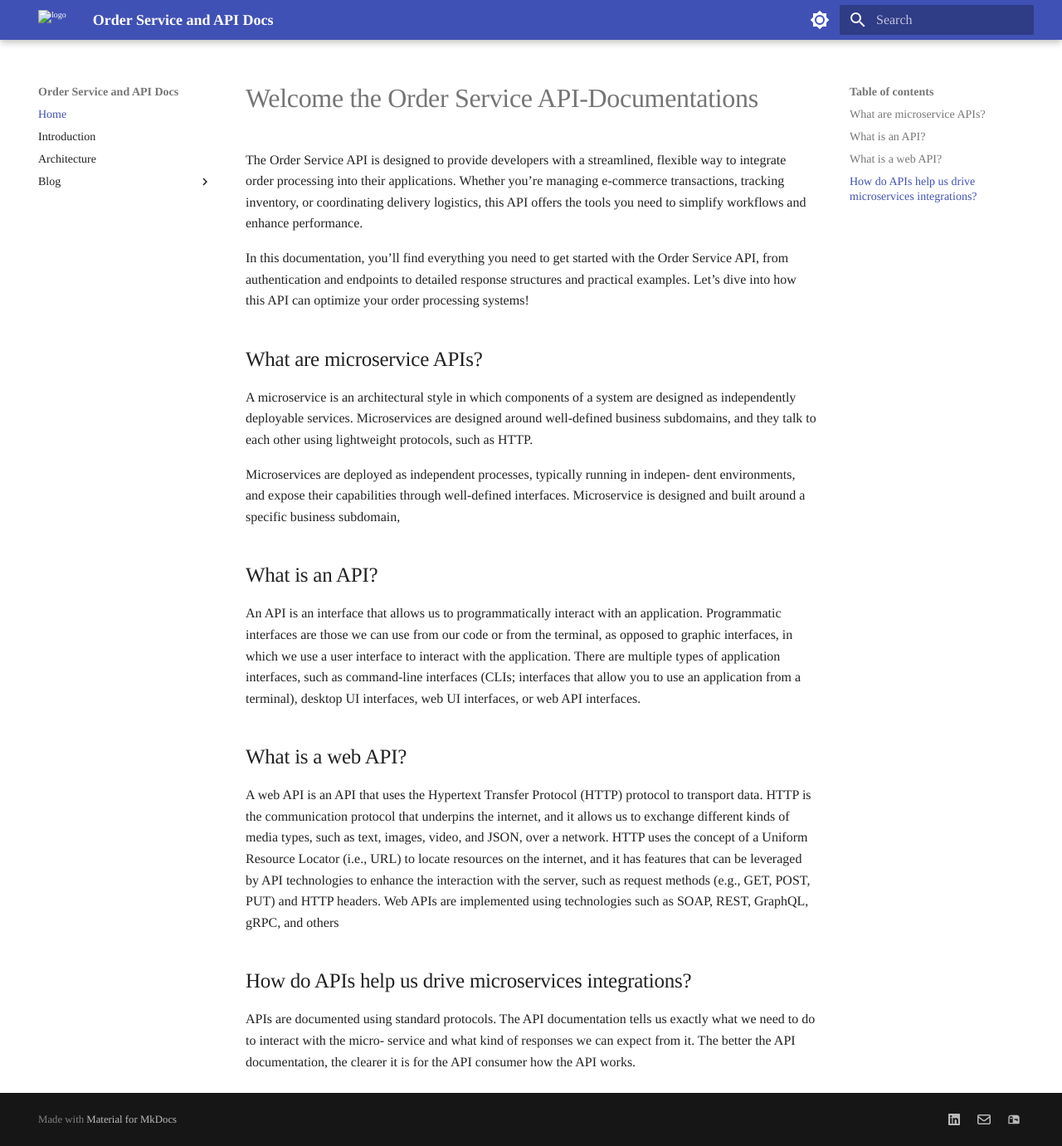
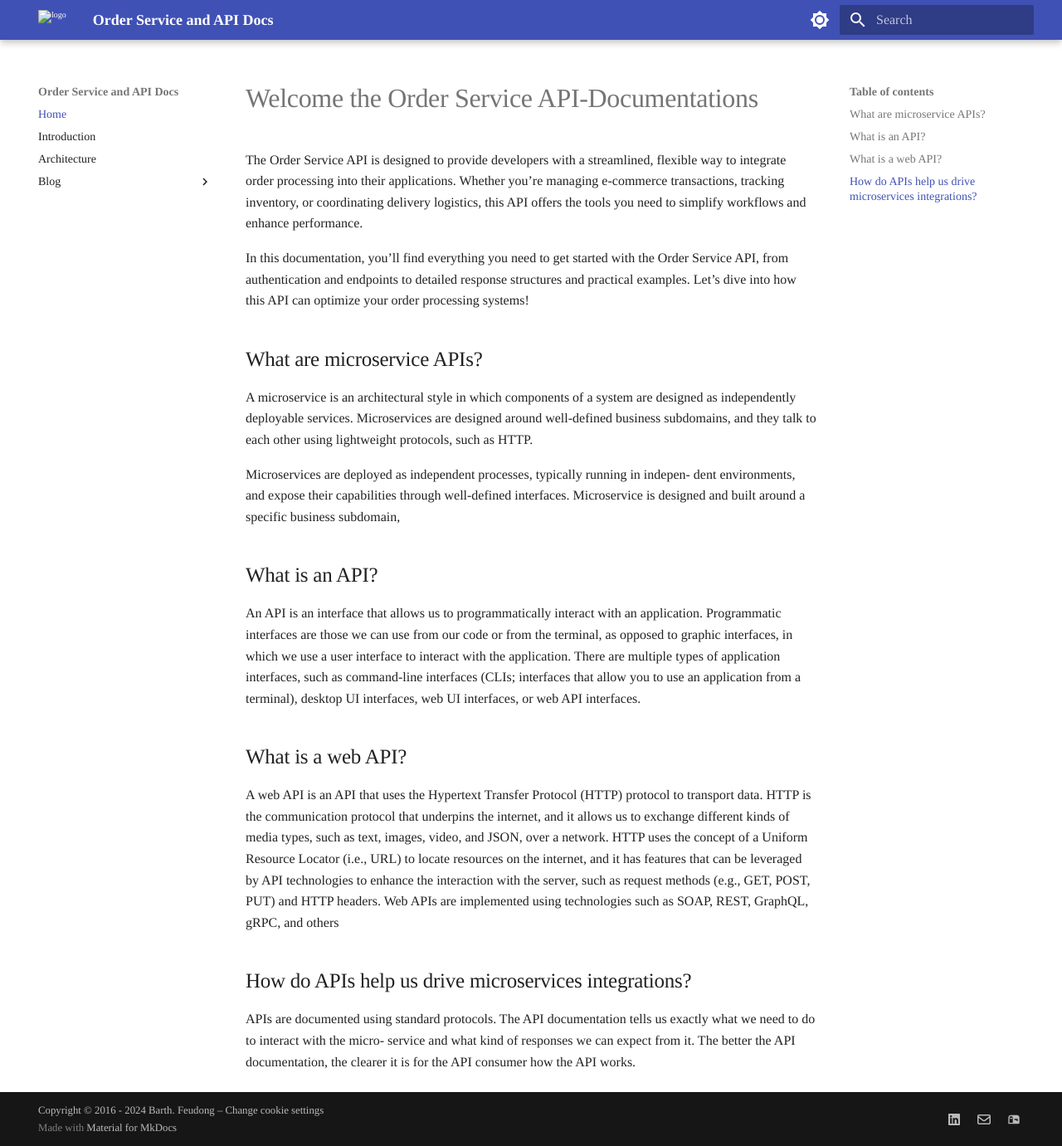
Before and after one commit to bfium/Order-Service-Docs, an MkDocs documentation site: the page built from docs/index.md, in a window 1280 px wide and 1381 px high. Shown: the whole window at 83% size. Built offline with MkDocs 1.6.1 and Material for MkDocs 9.7.7, drawn with Linux system fonts in a browser that asks for light colours; some web fonts are replaced; plug-ins that fetch from the network failed and are left out; some of the changed lines change nothing that is shown.

Commit message:
adding cookies management

```diff
--- a/mkdocs.yml
+++ b/mkdocs.yml
@@ -13,6 +13,8 @@
   icon:
     #previous: fontawsome/solid/angle-left
     next: fontawsome/solid/angle-right
+
+
 
 
   palette:
@@ -35,6 +37,7 @@
   - javascripts/extra.js
 
 plugins:
+  - privacy
   - search
   - blog:
       blog_toc: true
@@ -62,6 +65,21 @@
       name: Contact us
       link: /contact
 
+  content:
+    title: Cookie consent
+    description: >-
+      We use cookies to recognize your repeated visits and preferences, as well
+      as to measure the effectiveness of our documentation and whether users
+      find what they're searching for. With your consent, you're helping us to
+      make our documentation better.
+    actions:
+      - accept
+      - manage
+      - reject
+copyright: >
+  Copyright &copy; 2016 - 2024 Barth. Feudong –
+  <a href="#__consent">Change cookie settings</a>
+
 nav:
   - Home: index.md
   - Introduction: introduction.md
```
